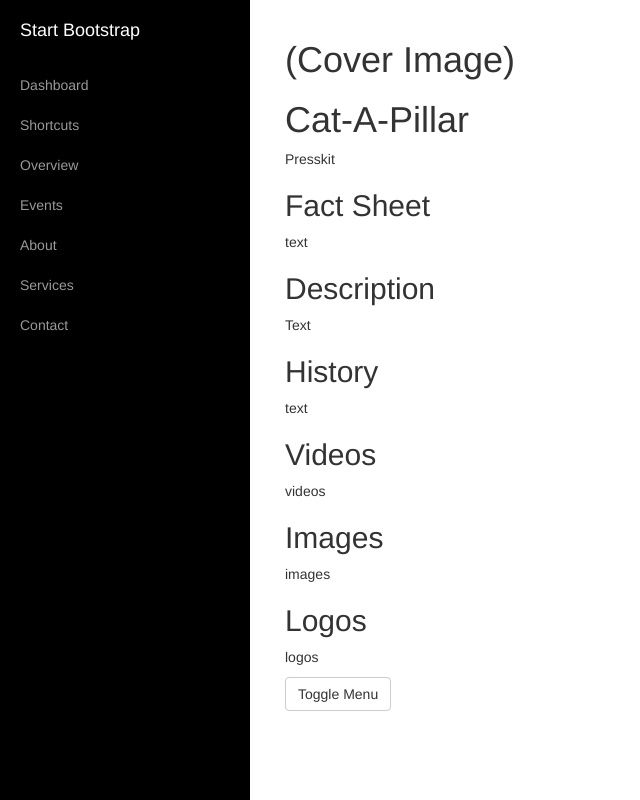
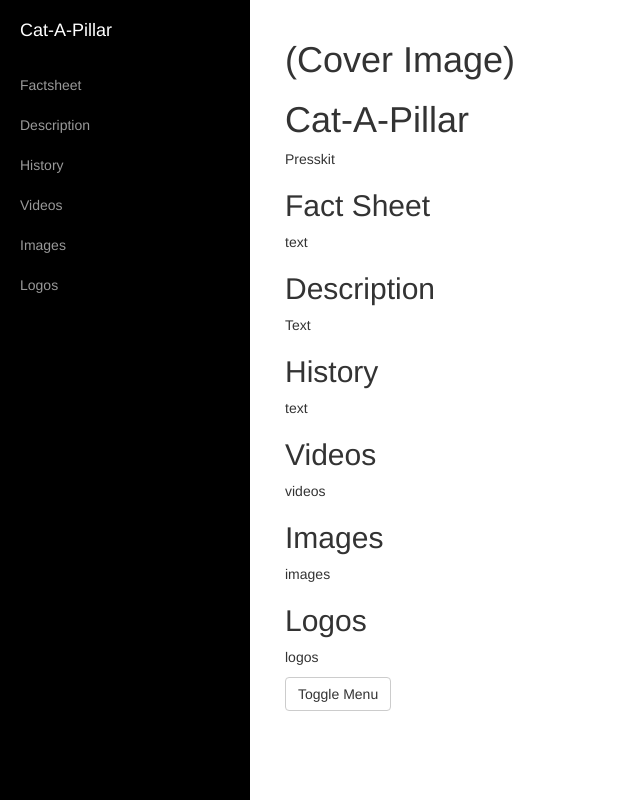
Before and after one commit to miasarrio/Test2, a plain HTML site: page index.html in a window 1280 px wide. Shown: the whole page, without its empty margins (0-640 px from the left). Drawn offline with Linux system fonts and the light colour scheme.

Commit message:
Update index.html

```diff
--- a/index.html
+++ b/index.html
@@ -36,29 +36,26 @@
             <ul class="sidebar-nav">
                 <li class="sidebar-brand">
                     <a href="#">
-                        Start Bootstrap
+                        Cat-A-Pillar
                     </a>
                 </li>
                 <li>
-                    <a href="#">Dashboard</a>
+                    <a href="#">Factsheet</a>
                 </li>
                 <li>
-                    <a href="#">Shortcuts</a>
+                    <a href="#">Description</a>
                 </li>
                 <li>
-                    <a href="#">Overview</a>
+                    <a href="#">History</a>
                 </li>
                 <li>
-                    <a href="#">Events</a>
+                    <a href="#">Videos</a>
                 </li>
                 <li>
-                    <a href="#">About</a>
+                    <a href="#">Images</a>
                 </li>
                 <li>
-                    <a href="#">Services</a>
-                </li>
-                <li>
-                    <a href="#">Contact</a>
+                    <a href="#">Logos</a>
                 </li>
             </ul>
         </div>
```
